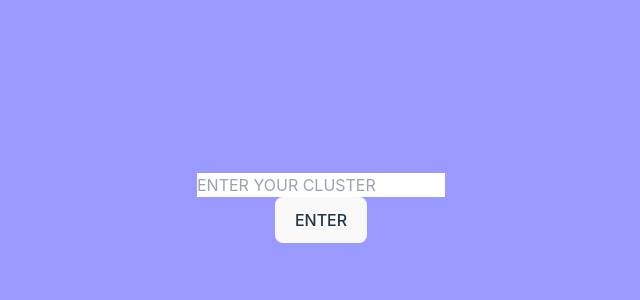
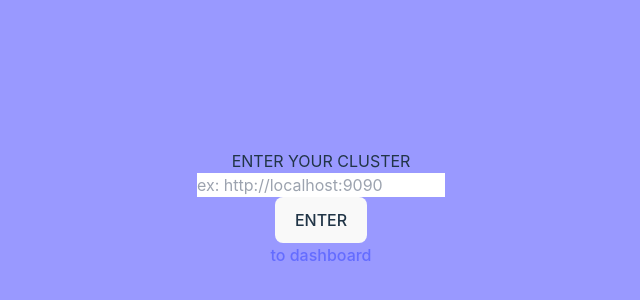
Before and after one commit to oslabs-beta/KlusterFunk, a React (Vite) app: page /cluster in a window 1280 px wide. Shown: the part 192-492 px from the top of the page, without its empty margins (319-959 px from the left). Built offline with nearby package versions, Linux system fonts and the light colour scheme.

Commit message:
worked on cluster page and homepage page

```diff
--- a/package.json
+++ b/package.json
@@ -4,7 +4,7 @@
   "version": "0.0.0",
   "type": "module",
   "scripts": {
-    "dev": "vite & node server/server.js",
+    "dev": "vite & node server/server.js --open",
     "build": "vite build",
     "lint": "eslint . --ext js,jsx --report-unused-disable-directives --max-warnings 0",
     "preview": "vite preview"
--- a/src/component/Cluster.jsx
+++ b/src/component/Cluster.jsx
@@ -1,18 +1,53 @@
+import { useState } from "react"
+import { useNavigate } from "react-router"
+import { Link } from "react-router-dom"
+
 export default function Cluster() {
+    const [cluster, setCluster] = useState('')
+    const [isDisabled, setIsDisabled] = useState(false)
+    const navigate = useNavigate()
+
+    const clusterEndPoint = `/`
+    const submitCluster = async () => {
+        const res = await fetch(clusterEndPoint, {
+            method: 'POST',
+            body: JSON.stringify({
+                cluster: cluster,
+            }),
+            headers: {
+                'Content-Type': 'application/json',
+            },
+        })
+        if (!res.ok) {
+            throw new Error('failed to fetch at cluster')
+        }
+
+        if (res.status === 200) navigate('/dashboard')
+    }
+
     return (
-        <>
-        <form>
+        <main className='p-8 bg-slate-300 border-slate-500 border-2 rounded-lg'>
+        <form className='space-y-3'>
+            <label>ENTER YOUR CLUSTER <br /></label>
             <input
             type='text'
             name='cluster'
-            placeholder='ENTER YOUR CLUSTER'
+            placeholder='ex: http://localhost:9090'
+            onSubmit={submitCluster}
+            onChange={(e) => {setCluster(e.target.value)}}
             />
             <br />
-            <button>
+            <button
+            className='border-slate-500 border-1 rounded-lg bg-slate-200'
+            name='enterCluster'
+            type='submit'
+            disabled={isDisabled}
+            onClick={() => setIsDisabled(true)}
+            >
                 ENTER
             </button>
         </form>
-
-        </>
+        <Link to="/dashboard">to dashboard</Link>
+        </main>
     )
 }
--- a/src/component/Homepage.jsx
+++ b/src/component/Homepage.jsx
@@ -1,13 +1,20 @@
 import { Link } from "react-router-dom"
+import { useState, useEffect } from "react"
 
 export default function Homepage() {
+    const [auth, setAuth] = useState(true)
+
+
     return (
-        <main>
-        <nav>
+        <main className='fixed inset-0 flex flex-col bg-slate-300 border-slate-500 border-2 rounded-lg'>
+        <nav className="bg-white p-4 flex space-x-4 rounded-lg my-2 justify-between">
             <Link to='/dashboard/demo'>DEMO</Link>
             <Link to='/login'>Login</Link>
         </nav>
-        <Link to='/cluster'>enter your cluster</Link>
+        <div className="bg-white flex-grow flex-col flex items-center justify-center rounded-lg">
+            <p>Welcome message here</p>
+            <Link to='/dashboard'>DASHBOARD</Link>
+        </div>
         </main>
     )
 }
```
Also changed, not shown: vite.config.js (line endings or trailing spaces).
